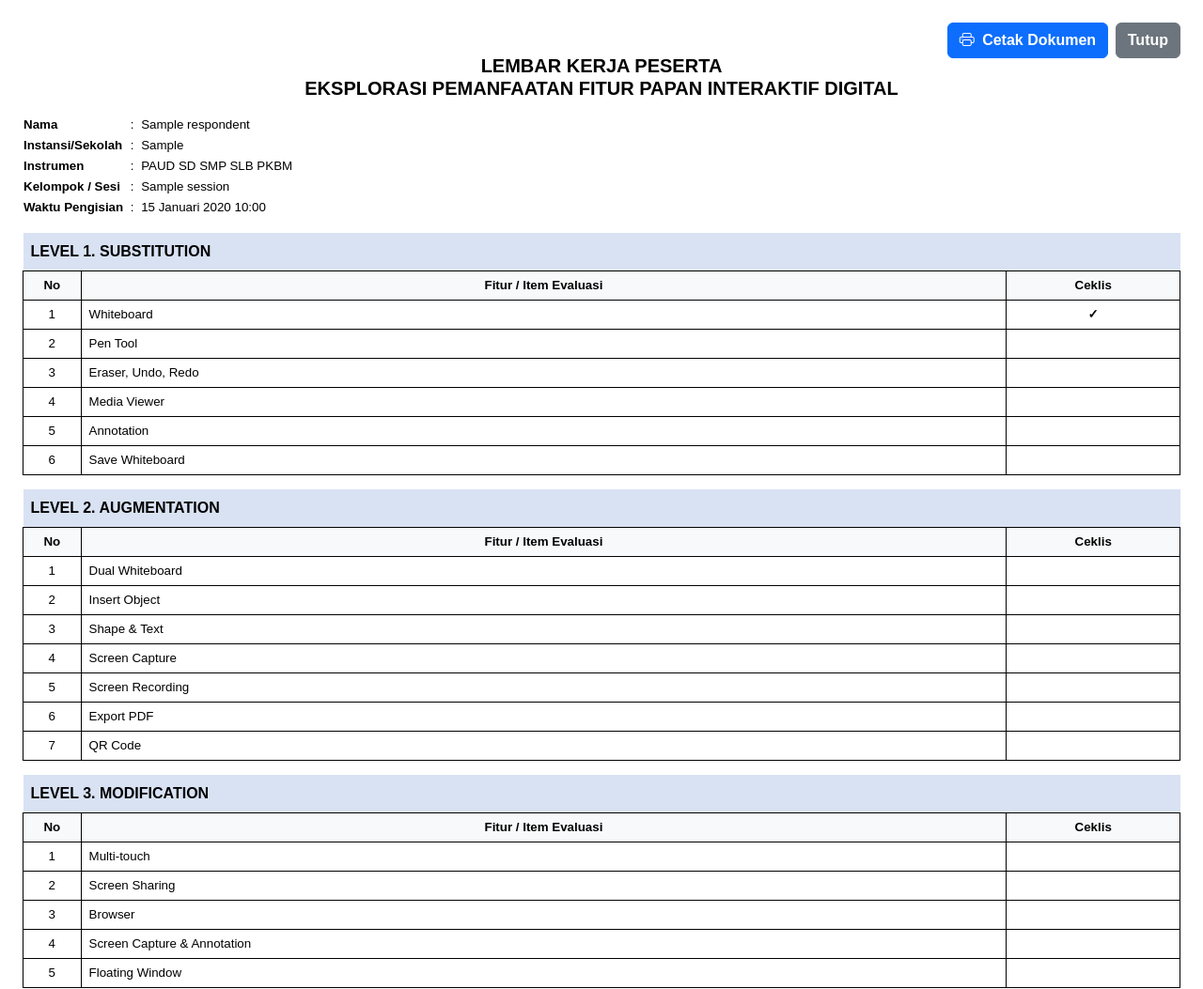
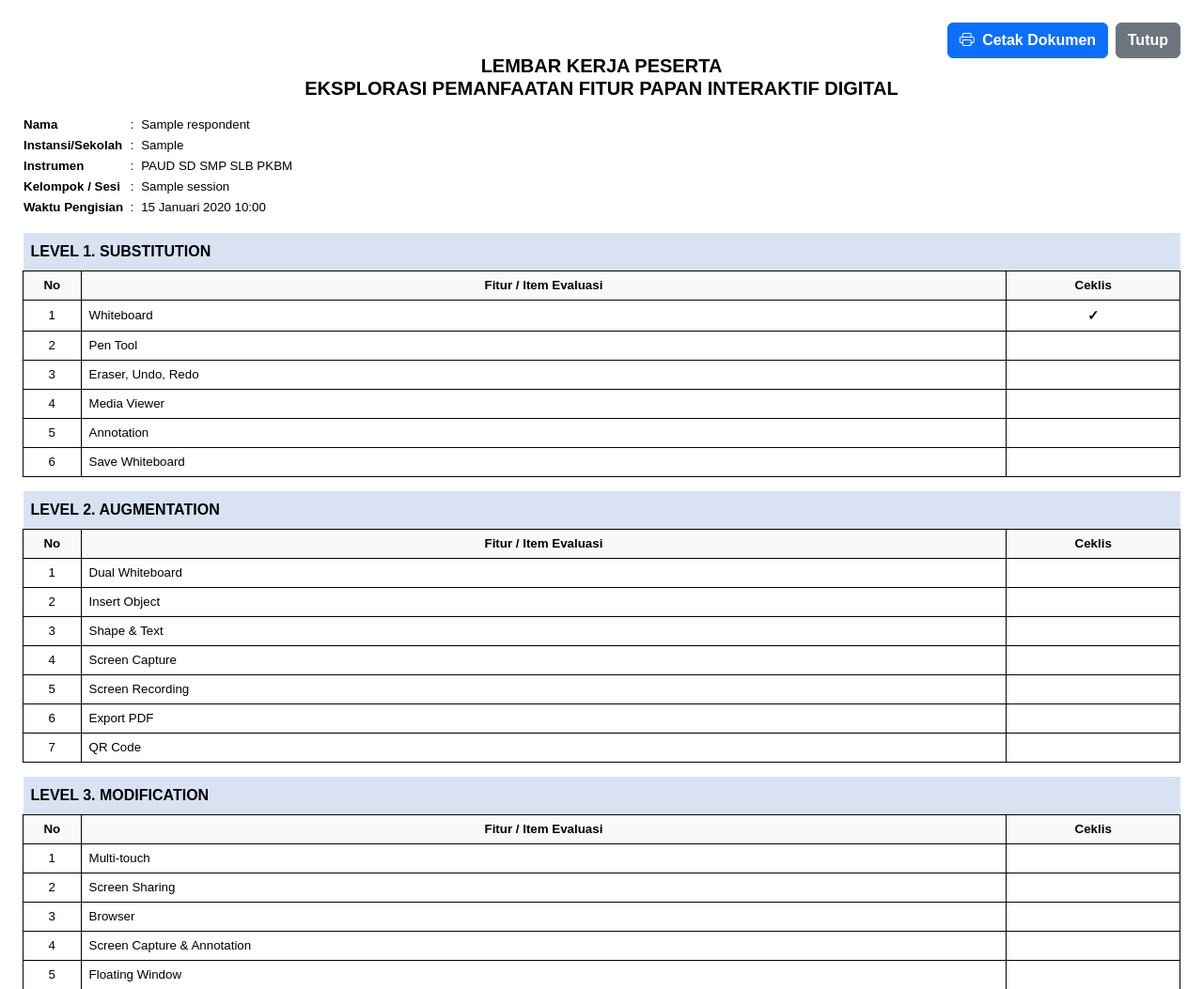
Before and after one commit to gunturmisbahsedjati/lembar_kerja_pid, a PHP site: page /detail_print?respondent_id=1 in a window 1280 px wide. Shown: the top 1053 px of the page at 94% size. Run offline with PHP 8.4, Linux system fonts and the light colour scheme; a user stored in the database is signed in; data comes from the database, SQL or seed files in the repository; tables that the repository leaves empty hold one stand-in row (values such as "Sample post").

Commit message:
penambahan cetak detail pertanyaan v3

```diff
--- a/src/detail_print.php
+++ b/src/detail_print.php
@@ -93,7 +93,7 @@ foreach ($raw_details as $row) {
         .check-box-cell {
             text-align: center;
             width: 80px;
-            font-size: 10pt;
+            font-size: 11pt;
             font-weight: bold;
         }
 
```
